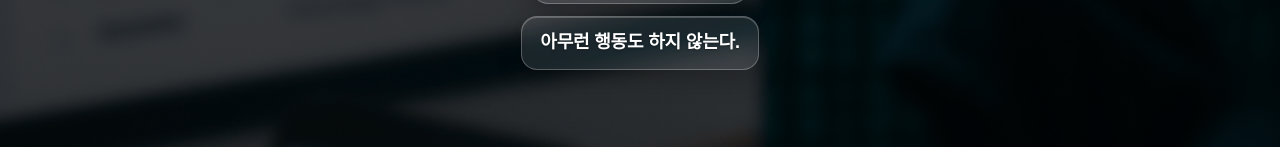
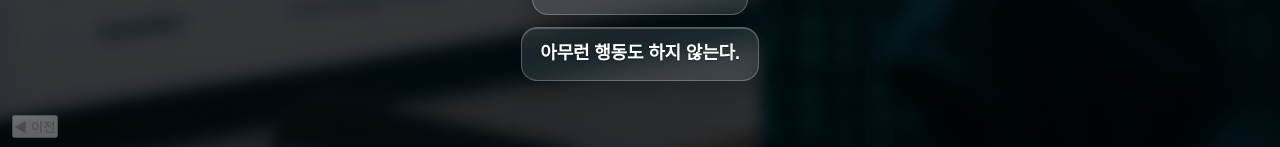
Before and after one commit to kids4045/POL_CVTI_1, a React (Create React App) app: page /question in a window 1280 px wide. Shown: the part 650-797 px from the top of the page. Built offline with nearby package versions, Linux system fonts and the light colour scheme; no server answers; a web font is replaced by a local one.

Commit message:
fix(question): route to new Question component; force-fixed prev button

```diff
--- a/src/pages/Question.tsx
+++ b/src/pages/Question.tsx
@@ -323,6 +323,13 @@ const Question: React.FC = () => {
           initial={{ opacity: 0, y: 8 }}
           animate={{ opacity: 1, y: 0 }}
           transition={{ duration: 0.25 }}
+          /* ▼ CSS가 없어도 보이도록 강제 고정 위치(폴백) */
+          style={{
+            position: "fixed",
+            left: 12,
+            bottom: 12,
+            zIndex: 10000,
+          }}
         >
           ◀ 이전
         </motion.button>
```
